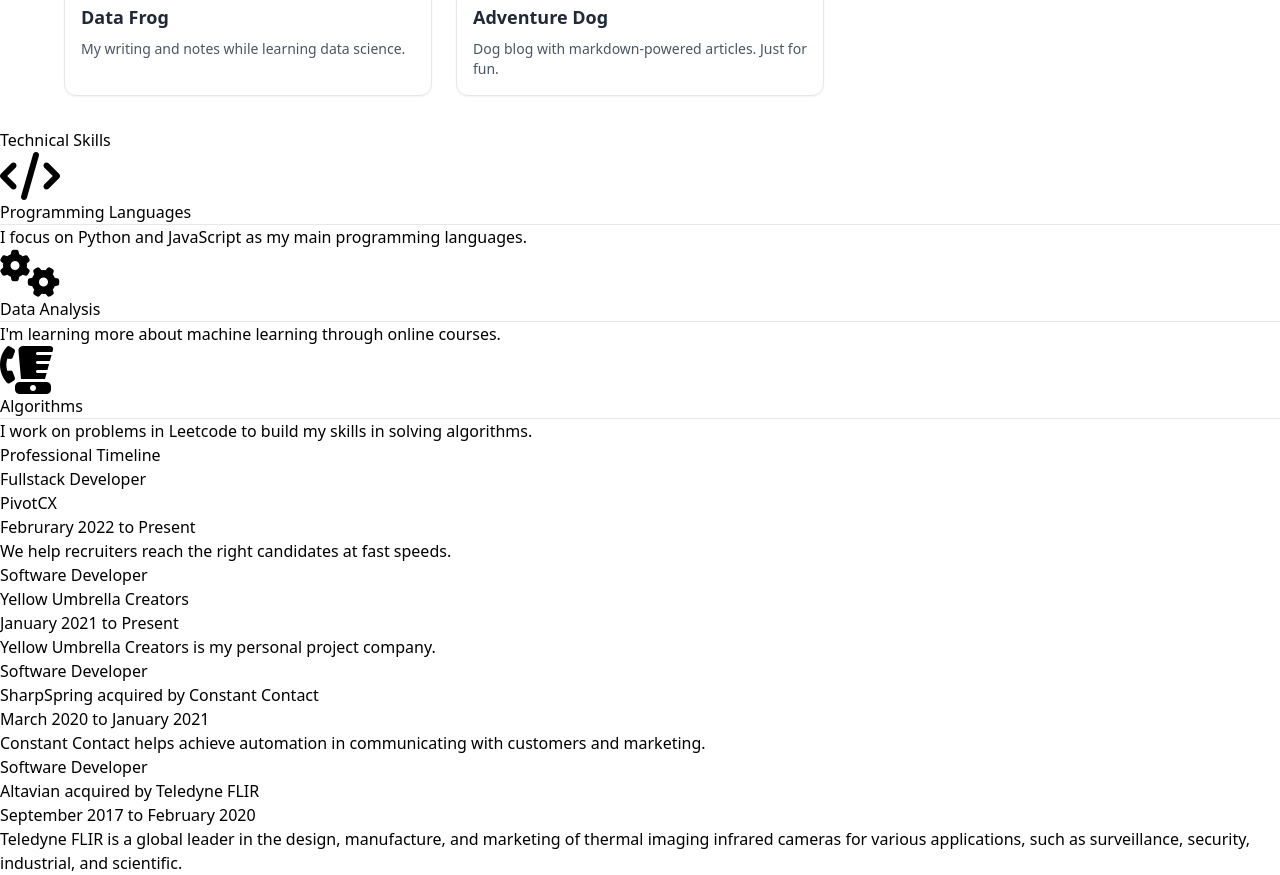
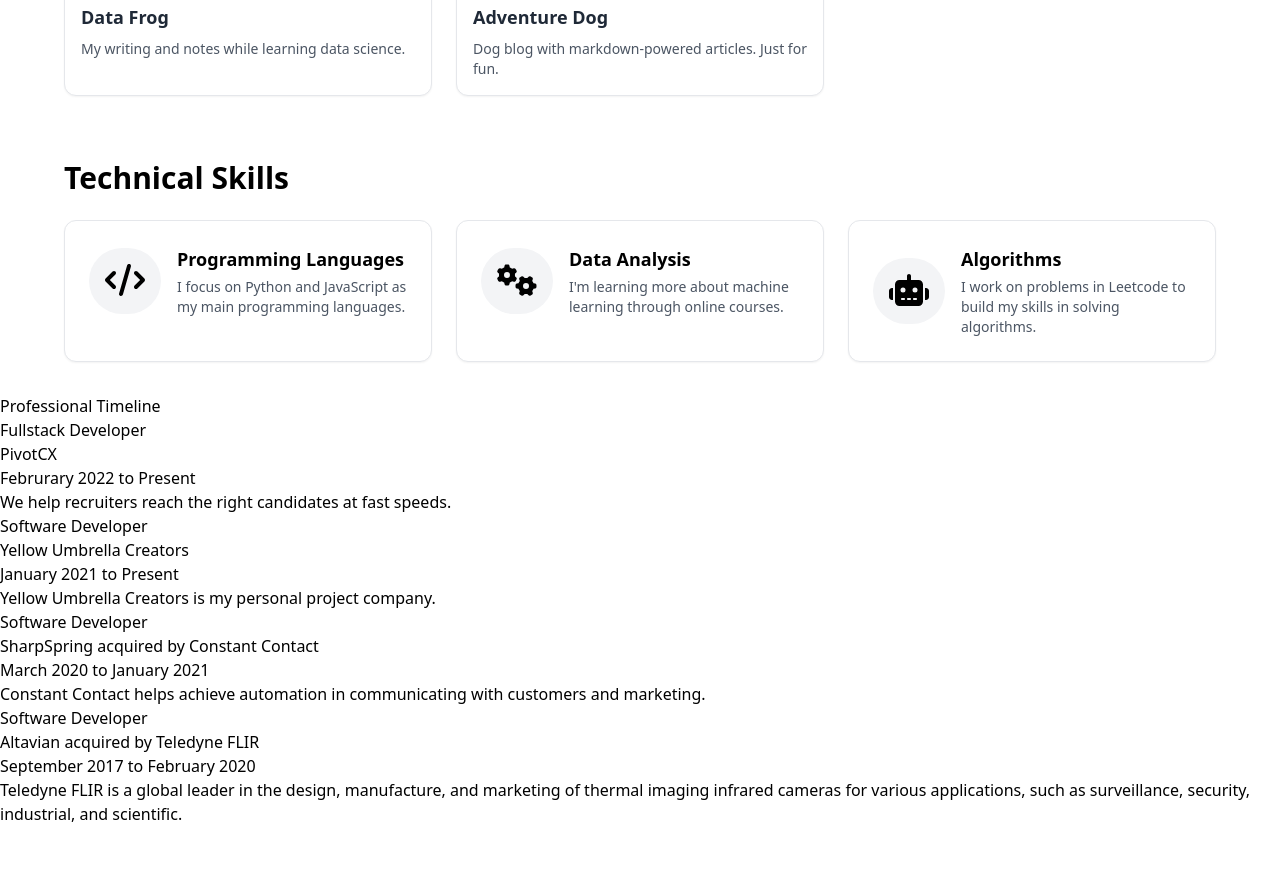
Before and after one commit to haddeeann/patricia.portfolio, a React (Vite) app: page / in a window 1280 px wide. Shown: the part 960-1835 px from the top of the page. After the commit the page ends 1786 px from the top, so only its background shows below. Built offline with nearby package versions, Linux system fonts and the light colour scheme.

Commit message:
icons and redesign tech skills

```diff
--- a/package.json
+++ b/package.json
@@ -4,6 +4,10 @@
   "private": true,
   "homepage": ".",
   "dependencies": {
+    "@fortawesome/fontawesome-svg-core": "^6.7.2",
+    "@fortawesome/free-brands-svg-icons": "^6.7.2",
+    "@fortawesome/free-solid-svg-icons": "^6.7.2",
+    "@fortawesome/react-fontawesome": "^0.2.2",
     "@radix-ui/react-dropdown-menu": "^2.1.15",
     "@radix-ui/react-slot": "^1.2.3",
     "@radix-ui/react-tabs": "^1.1.12",
--- a/src/components/BoxItem.jsx
+++ /dev/null
@@ -1,21 +0,0 @@
-import React from 'react';
-import HexBadge from "./HexBadge";
-
-const BoxItem = ({ link, badge, title, description }) => {
-    return (
-        <div>
-            <a href={link} target='_blank' rel='noreferrer'>
-                <div className='box-item'>
-                    <HexBadge badge={badge} />
-                    <div className='item'>
-                        <h5>{title}</h5>
-                        <hr />
-                        <p>{description}</p>
-                    </div>
-                </div>
-            </a>
-        </div>
-    );
-}
-
-export default BoxItem;
--- /dev/null
+++ b/src/components/SkillCard.jsx
@@ -0,0 +1,39 @@
+// src/components/SkillCard.jsx
+import React from "react";
+import { FontAwesomeIcon } from "@fortawesome/react-fontawesome";
+import {
+    faCode,
+    faCogs,
+    faRobot,
+} from "@fortawesome/free-solid-svg-icons"; // You can extend this as needed
+
+const iconMap = {
+    code: faCode,
+    cogs: faCogs,
+    "blender-phone": faRobot, // Custom fallback
+};
+
+const SkillCard = ({ link, badge, title, description }) => {
+    const icon = iconMap[badge] || faRobot;
+
+    return (
+        <a
+            href={link}
+            target="_blank"
+            rel="noreferrer"
+            className="block rounded-xl border bg-white shadow-sm hover:shadow-md transition duration-200 p-6"
+        >
+            <div className="flex items-center gap-4">
+                <div className="text-primary bg-gray-100 p-4 rounded-full">
+                    <FontAwesomeIcon icon={icon} size="2x" />
+                </div>
+                <div>
+                    <h4 className="text-lg font-semibold">{title}</h4>
+                    <p className="text-sm text-gray-600 mt-1">{description}</p>
+                </div>
+            </div>
+        </a>
+    );
+};
+
+export default SkillCard;
--- /dev/null
+++ b/src/icons.js
@@ -0,0 +1,12 @@
+// src/icons.js
+import { library } from "@fortawesome/fontawesome-svg-core";
+import {
+    faCode,
+    faCogs,
+    faRobot,
+    faEnvelope,
+    faHeart,
+    faMugHot,
+} from "@fortawesome/free-solid-svg-icons";
+
+library.add(faCode, faCogs, faRobot, faEnvelope, faHeart, faMugHot);
--- a/src/main.jsx
+++ b/src/main.jsx
@@ -2,6 +2,7 @@
 import ReactDOM from 'react-dom/client';
 import App from './App';
 import './index.css';
+import './icons';
 
 
 ReactDOM.createRoot(document.getElementById('root')).render(
--- a/src/sections/Skills.jsx
+++ b/src/sections/Skills.jsx
@@ -1,36 +1,40 @@
-import React from 'react';
-import BoxItem from '../components/BoxItem'
+import React from "react";
+import SkillCard from "../components/SkillCard";
+
+const skills = [
+    {
+        title: "Programming Languages",
+        description: "I focus on Python and JavaScript as my main programming languages.",
+        link: "#",
+        badge: "code",
+    },
+    {
+        title: "Data Analysis",
+        description: "I'm learning more about machine learning through online courses.",
+        link: "https://data-frog.netlify.app/",
+        badge: "cogs",
+    },
+    {
+        title: "Algorithms",
+        description: "I work on problems in Leetcode to build my skills in solving algorithms.",
+        link: "#",
+        badge: "blender-phone",
+    },
+];
 
 const Skills = () => {
     return (
-        <div className='box'>
-            <div className='inner-box' id='skills'>
-                <div className='content'>
-                    <h2>Technical Skills</h2>
-                    <div className='three-item-list'>
-                        <BoxItem
-                            link='#'
-                            badge='code'
-                            title='Programming Languages'
-                            description='I focus on Python and JavaScript as my main programming languages.'
-                        />
-                        <BoxItem
-                            link='https://data-frog.netlify.app/'
-                            badge='cogs'
-                            title='Data Analysis'
-                            description="I'm learning more about machine learning through online courses."
-                        />
-                        <BoxItem
-                            link='#'
-                            badge='blender-phone'
-                            title='Algorithms'
-                            description='I work on problems in Leetcode to build my skills in solving algorithms.'
-                        />
-                    </div>
+        <section className="py-8 px-4" id="skills">
+            <div className="max-w-6xl mx-auto">
+                <h2 className="text-3xl font-bold mb-6">Technical Skills</h2>
+                <div className="grid gap-6 sm:grid-cols-2 lg:grid-cols-3">
+                    {skills.map((skill) => (
+                        <SkillCard key={skill.title} {...skill} />
+                    ))}
                 </div>
             </div>
-        </div>
+        </section>
     );
-}
+};
 
 export default Skills;
```
